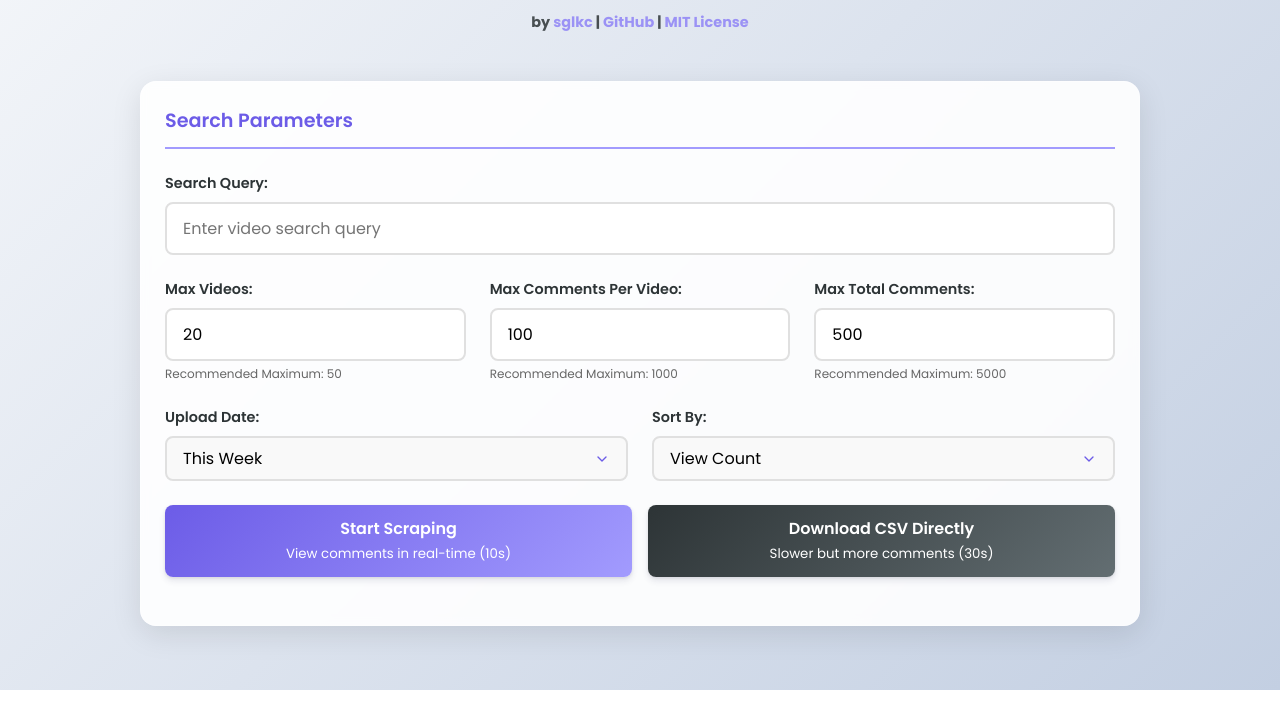
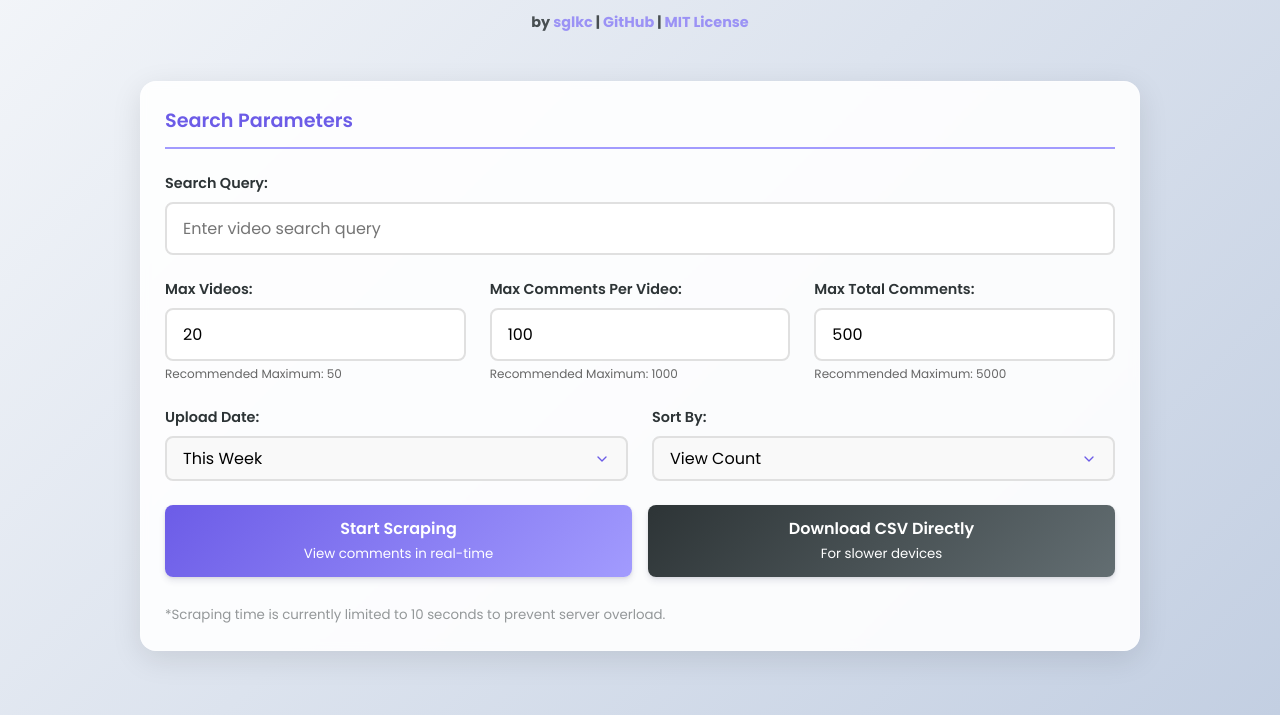
Before and after one commit to sglkc/yt-comment-scraper, a website: page index.html in a window 1280 px wide. Shown: the part 128-843 px from the top of the page. Before the commit the page ends 818 px from the top, so only its background shows below. Drawn offline with Linux system fonts and the light colour scheme.

Commit message:
execution limited to 10 seconds

```diff
--- a/index.html
+++ b/index.html
@@ -102,14 +102,15 @@
                     <div class="button-group">
                         <button type="submit" id="stream-csv" class="btn btn-primary">
                             <p>Start Scraping</p>
-                            <small style="font-weight: normal;">View comments in real-time (10s)</small>
+                            <small style="font-weight: normal;">View comments in real-time</small>
                         </button>
                         <button type="submit" id="download-csv" class="btn btn-secondary">
                             <p>Download CSV Directly</p>
-                            <small style="font-weight: normal;">Slower but more comments (30s)</small>
+                            <small style="font-weight: normal;">For slower devices</small>
                         </button>
                     </div>
                 </div>
+                <small style="margin: auto; opacity: 0.5;">*Scraping time is currently limited to 10 seconds to prevent server overload.</small>
             </form>
         </div>
 
--- a/netlify/functions/download.ts
+++ b/netlify/functions/download.ts
@@ -18,8 +18,8 @@ interface CommentData {
 // Track execution time to respect the 30-second limit for buffered responses
 const startTime = () => {
   const start = Date.now();
-  // Allow 29 seconds max (giving 1s buffer)
-  const MAX_EXECUTION_TIME = 29000;
+  // Allow 9 seconds max (giving 1s buffer)
+  const MAX_EXECUTION_TIME = 9000;
 
   return {
     hasTimeLeft: () => {
```
Also changed, not shown: netlify/functions/scraper.ts (line endings or trailing spaces).
